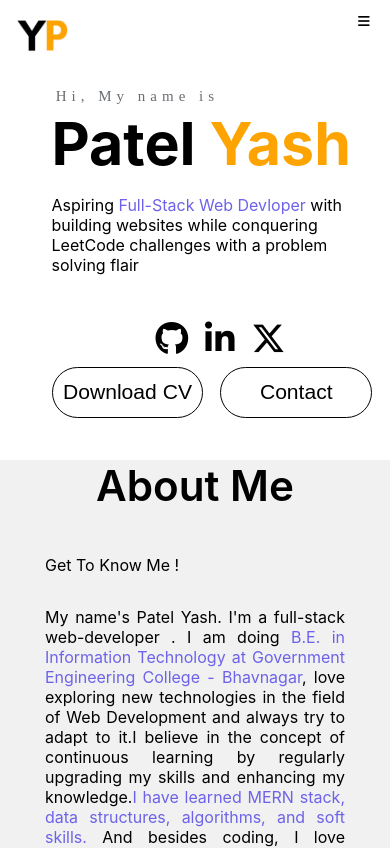
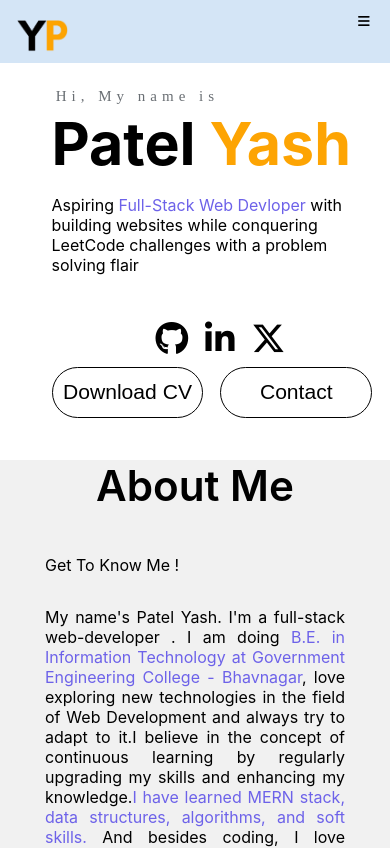
Before and after one commit to yashpatel08/patelyash, a React (Create React App) app: page / in a window 390 px wide. Shown: the top 848 px of the page. Built offline with nearby package versions, Linux system fonts and the light colour scheme.

Commit message:
Update style.css

```diff
--- a/src/style.css
+++ b/src/style.css
@@ -942,7 +942,7 @@ li {
     .res-container{
         width: 100%;
         position: fixed;
-        background-color: white;
+        background-color:  #d4e5f6;;
         z-index: 1000;
         height: 7.5vh;
     }
```
